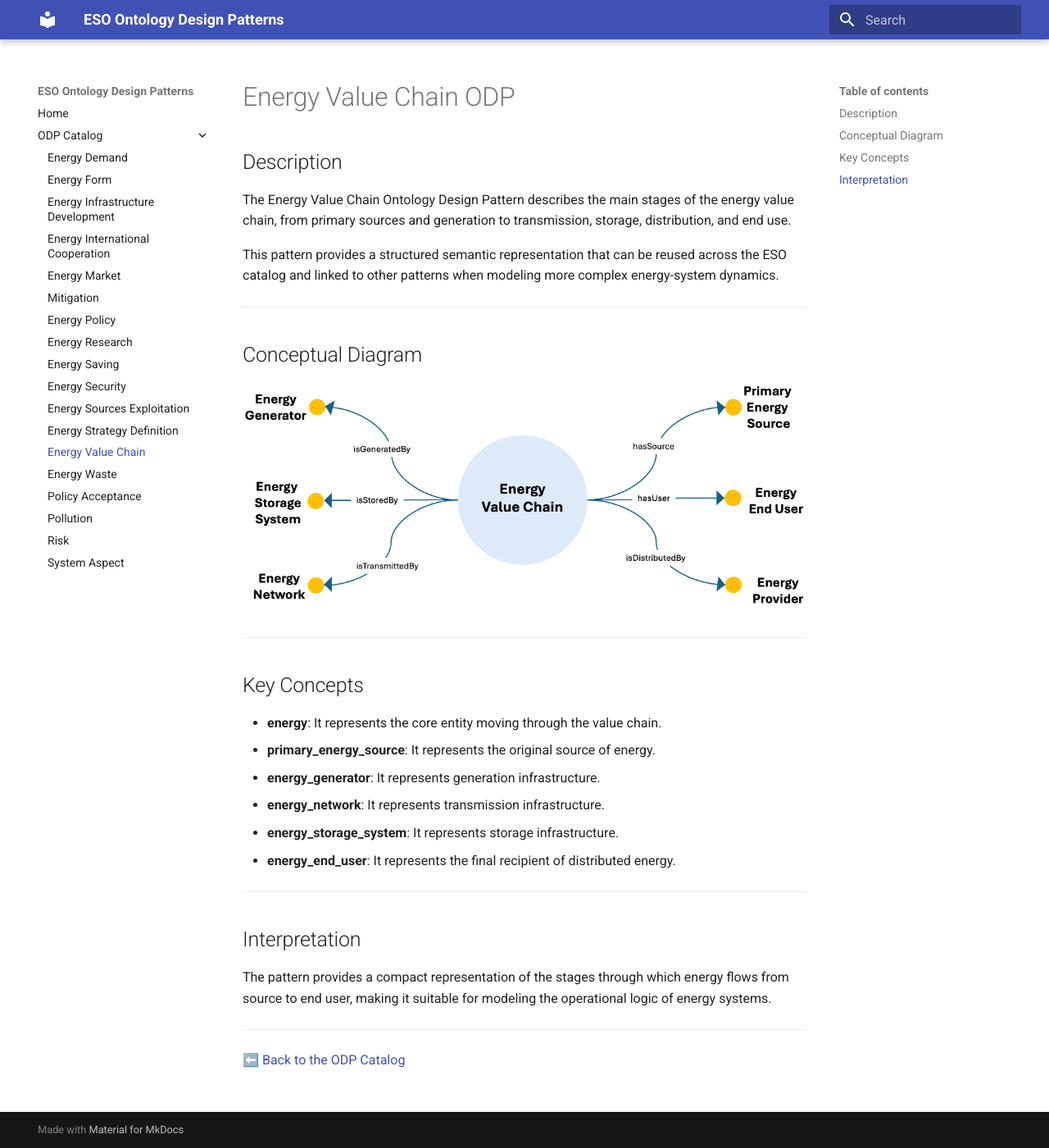
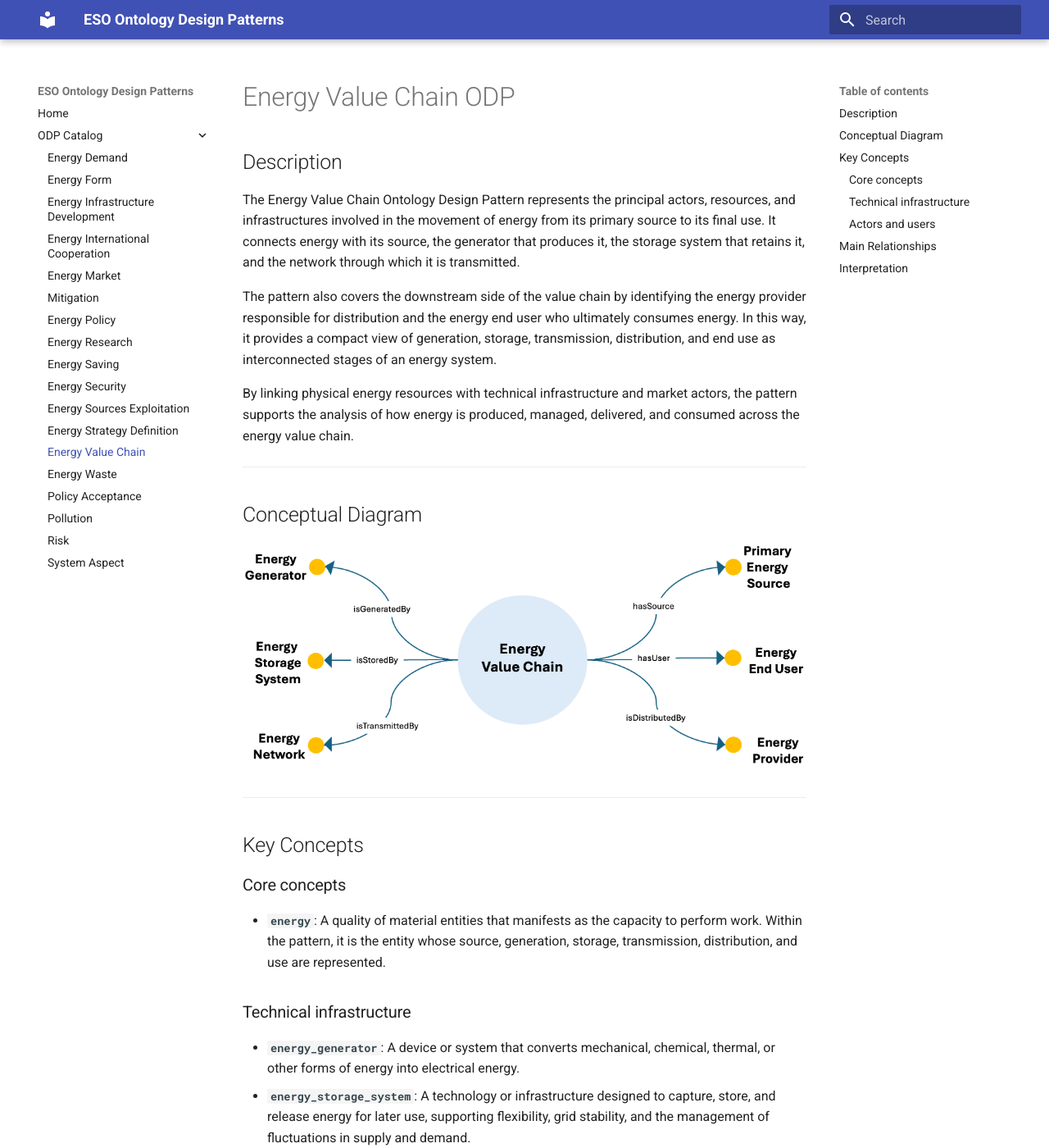
Before and after one commit to AntonioDeNicola/eso-odp-site, an MkDocs documentation site: the page built from docs/odp/energy-value-chain.md, in a window 1280 px wide and 1400 px high. Shown: the whole window at 82% size. Built offline with MkDocs 1.6.1 and Material for MkDocs 9.7.7, drawn with Linux system fonts in a browser that asks for light colours; some of the changed text lies outside the part shown.

Commit message:
Update energy-value-chain.md

```diff
--- a/docs/odp/energy-value-chain.md
+++ b/docs/odp/energy-value-chain.md
@@ -1,9 +1,12 @@
 # Energy Value Chain ODP
 
 ## Description
-The Energy Value Chain Ontology Design Pattern describes the main stages of the energy value chain, from primary sources and generation to transmission, storage, distribution, and end use.
 
-This pattern provides a structured semantic representation that can be reused across the ESO catalog and linked to other patterns when modeling more complex energy-system dynamics.
+The Energy Value Chain Ontology Design Pattern represents the principal actors, resources, and infrastructures involved in the movement of energy from its primary source to its final use. It connects energy with its source, the generator that produces it, the storage system that retains it, and the network through which it is transmitted.
+
+The pattern also covers the downstream side of the value chain by identifying the energy provider responsible for distribution and the energy end user who ultimately consumes energy. In this way, it provides a compact view of generation, storage, transmission, distribution, and end use as interconnected stages of an energy system.
+
+By linking physical energy resources with technical infrastructure and market actors, the pattern supports the analysis of how energy is produced, managed, delivered, and consumed across the energy value chain.
 
 ---
 
@@ -14,18 +17,43 @@ This pattern provides a structured semantic representation that can be reused ac
 
 ## Key Concepts
 
-- **energy**: It represents the core entity moving through the value chain.
-- **primary_energy_source**: It represents the original source of energy.
-- **energy_generator**: It represents generation infrastructure.
-- **energy_network**: It represents transmission infrastructure.
-- **energy_storage_system**: It represents storage infrastructure.
-- **energy_end_user**: It represents the final recipient of distributed energy.
+### Core concepts
+
+- **`energy`**: A quality of material entities that manifests as the capacity to perform work. Within the pattern, it is the entity whose source, generation, storage, transmission, distribution, and use are represented.
+
+### Technical infrastructure
+
+- **`energy_generator`**: A device or system that converts mechanical, chemical, thermal, or other forms of energy into electrical energy.
+- **`energy_storage_system`**: A technology or infrastructure designed to capture, store, and release energy for later use, supporting flexibility, grid stability, and the management of fluctuations in supply and demand.
+- **`energy_network`**: An interconnected system of infrastructure, facilities, and technologies used to transmit, distribute, and deliver energy resources.
+
+### Actors and users
+
+- **`energy_provider`**: An energy-market participant responsible for supplying and distributing energy to consumers and businesses.
+- **`energy_end_user`**: An individual, household, business, or organization that ultimately consumes energy for activities such as heating, cooling, lighting, transport, or industrial processes.
+
+---
+
+## Main Relationships
+
+| Source concept | Relationship | Target concept |
+|---|---|---|
+| `energy` | `hasSource` | `primary_energy_source` |
+| `energy` | `isGeneratedBy` | `energy_generator` |
+| `energy` | `isStoredBy` | `energy_storage_system` |
+| `energy` | `isTransmittedBy` | `energy_network` |
+| `energy` | `isDistributedBy` | `energy_provider` |
+| `energy` | `hasUser` | `energy_end_user` |
 
 ---
 
 ## Interpretation
-The pattern provides a compact representation of the stages through which energy flows from source to end user, making it suitable for modeling the operational logic of energy systems.
+
+The pattern combines three complementary perspectives. First, it represents the origin and production of energy through the primary energy source and the energy generator. Second, it captures the infrastructure required to store and transmit energy. Third, it represents delivery and consumption through the energy provider and the energy end user.
+
+This structure makes the pattern suitable for competency questions concerning the origin of energy, the technologies and infrastructures involved in its generation and management, the actor responsible for its distribution, and the user who ultimately consumes it.
 
 ---
 
+
 ⬅️ [Back to the ODP Catalog](./)
```
